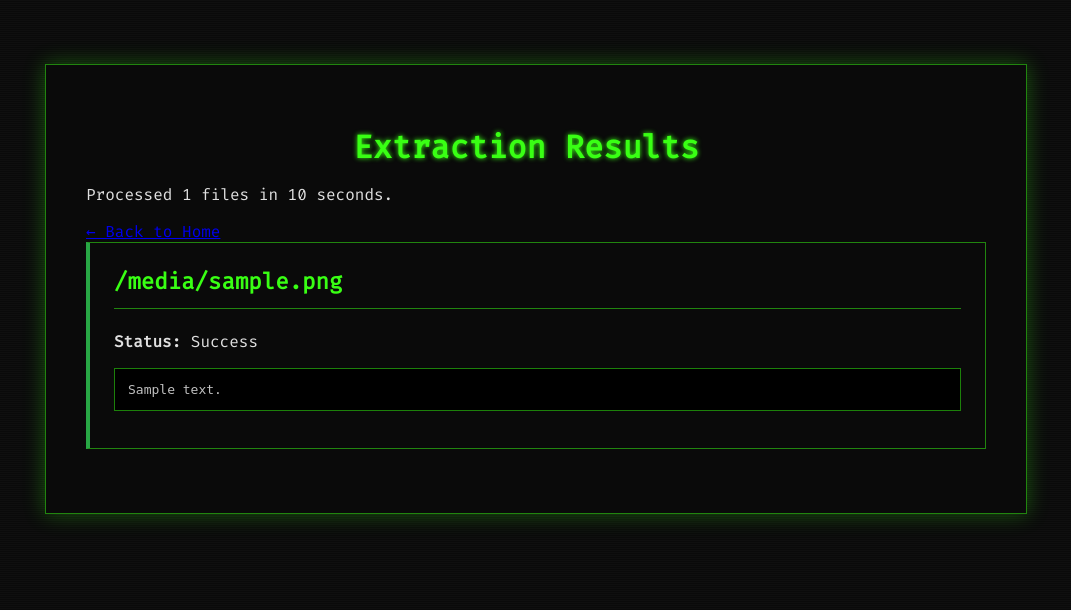
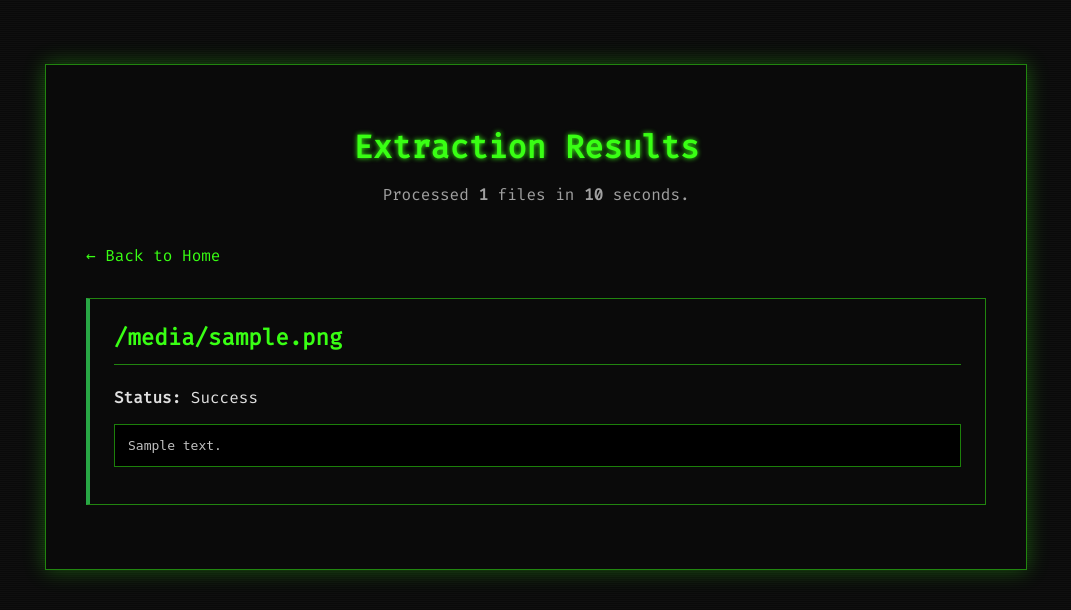
Before and after one commit to shrikanth2004/pdf-tedxt-extractor, a Flask app: template templates/results.html in a window 1280 px wide. Shown: the top 610 px of the page, without its empty margins (104-1175 px from the left). Run offline with Flask 3, Linux system fonts and the light colour scheme; the template is opened without the code that fills it: most values are stand-ins (such as "Sample title", 1, 10 or a date in 2020).

Commit message:
Update results.html

```diff
--- a/templates/results.html
+++ b/templates/results.html
@@ -1,36 +1,3 @@
-<!-- <!DOCTYPE html>
-<html lang="en">
-<head>
-    <meta charset="UTF-8">
-    <meta name="viewport" content="width=device-width, initial-scale=1.0">
-    <title>Extraction Results</title>
-<link rel="stylesheet" href="{{ url_for('static', filename='style.css') }}">
-</head>
-<body>
-    <div class="container">
-        <h1>Extraction Results</h1>
-        <p class="results-summary">
-            Processed <strong>2</strong> files in <strong>5.78</strong> seconds.
-        </p>
-        <a href="index.html" class="back-link">&larr; Back to Home</a>
-
-        <div class="result success">
-            <h2>sample-document.pdf</h2>
-            <p><strong>Status:</strong> Success</p>
-            <pre>This is the fully extracted text from the PDF document. It would appear here in its entirety. All paragraphs, sentences, and words from the first page to the last would be rendered inside this box. This is just sample text to demonstrate how a successful extraction would look on the results page.</pre>
-        </div>
-
-        <div class="result error">
-            <h2>corrupted-file.pdf</h2>
-            <p><strong>Status:</strong> Failed</p>
-            <p><strong>Error:</strong> Error processing PDF: Mismatching stream lengths.</p>
-        </div>
-
-    </div>
-</body>
-</html> -->
-
-
 <!DOCTYPE html>
 <html lang="en">
 <head>
@@ -38,13 +5,14 @@
     <meta name="viewport" content="width=device-width, initial-scale=1.0">
     <title>Extraction Results</title>
     <link rel="stylesheet" href="{{ url_for('static', filename='style.css') }}">
-
 </head>
 <body>
     <div class="container">
         <h1>Extraction Results</h1>
-        <p>Processed {{ results|length }} files in {{ duration }} seconds.</p>
-        <a href="/">&larr; Back to Home</a>
+        <p class="results-summary">
+            Processed <strong>{{ results|length }}</strong> files in <strong>{{ duration }}</strong> seconds.
+        </p>
+        <a href="/" class="back-link">&larr; Back to Home</a>
 
         {% for result in results %}
             <div class="result {{ 'success' if result.text else 'error' }}">
```
